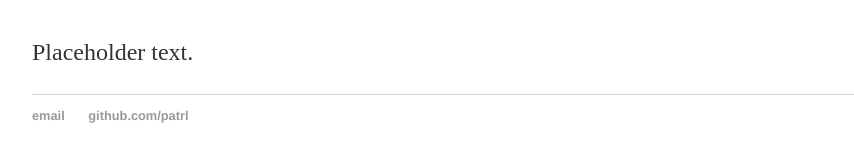
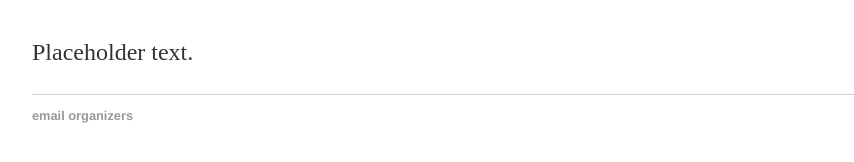
Before and after one commit to patrl/old-site, a Jekyll site: the page built from workshop/index.html, in a window 1280 px wide. Shown: the part 216-378 px from the top of the page, without its empty margins (160-1014 px from the left). Built offline with Jekyll 4.4.1, drawn with Linux system fonts in a browser that asks for light colours.

Commit message:
Changed workshop page

```diff
--- a/_layouts/workshop.html
+++ b/_layouts/workshop.html
@@ -19,8 +19,7 @@
 			</div><!-- /.container -->
 			<footer>
 	    		<ul>
-	        		<li><a href="mailto:patrick.d.elliott@gmail.com">email</a></li>
-	        		<li><a href="https://github.com/patrl">github.com/patrl</a></li>
+	        		<li><a href="mailto:patrick.d.elliott@gmail.com,ezekiel.panitz@gmail.com">email organizers</a></li>
 				</ul>
 			</footer>
 		</body>
```
